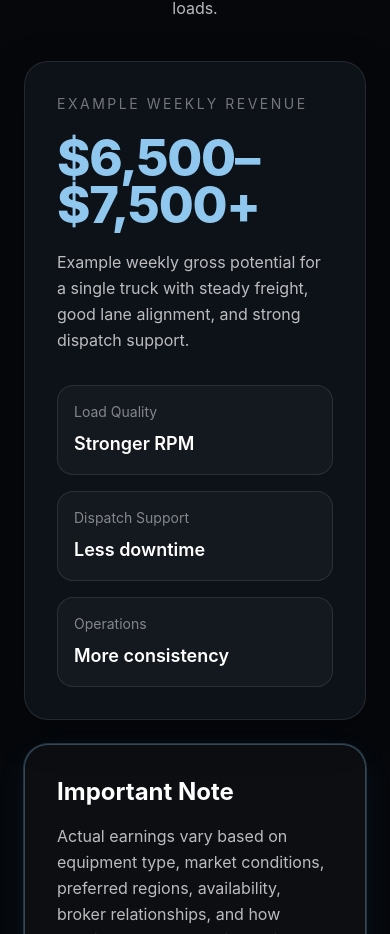
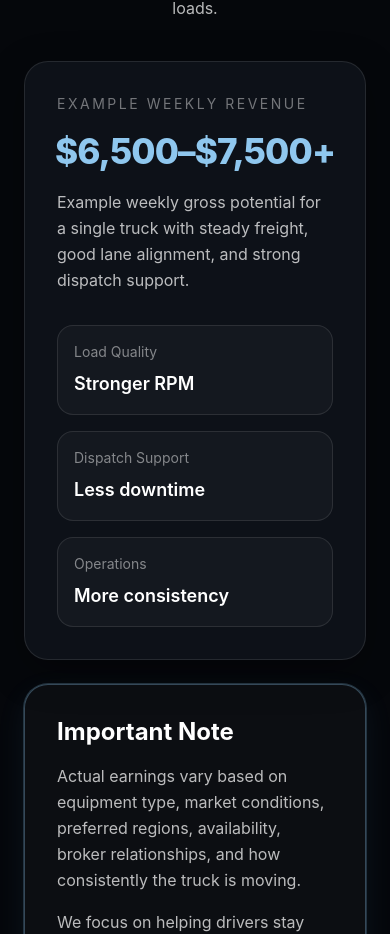
Before and after one commit to alexbritop24/easy-d-logistics, a React (Vite) app: page / in a window 390 px wide. Shown: the part 6118-7052 px from the top of the page. Built offline with nearby package versions, Linux system fonts and the light colour scheme; no server answers.

Commit message:
Finalize premium redesign + mobile fixes

```diff
--- a/src/components/EarningsProjection.jsx
+++ b/src/components/EarningsProjection.jsx
@@ -30,6 +30,8 @@ export default function EarningsProjection() {
         </div>
 
         <div className="mt-10 md:mt-14 grid grid-cols-1 lg:grid-cols-[1.15fr_0.85fr] gap-6 md:gap-8 items-stretch">
+
+          {/* LEFT CARD */}
           <Reveal delay={0.12} y={18}>
             <motion.div
               whileHover={{ y: -4 }}
@@ -45,13 +47,14 @@ export default function EarningsProjection() {
                 Example Weekly Revenue
               </div>
 
-              {/* ✅ FIXED MOBILE */}
-              <div className="mt-5 md:hidden text-[clamp(2.45rem,13vw,3.9rem)] font-extrabold tracking-tight text-[var(--color-accent)] leading-[0.94]">
-                <div>$6,500–</div>
-                <div>$7,500+</div>
+              {/* ✅ MOBILE — FIXED SIDE BY SIDE */}
+              <div className="mt-5 md:hidden flex justify-center">
+                <div className="text-[clamp(2rem,9vw,3.2rem)] font-extrabold tracking-tight text-[var(--color-accent)] leading-[1] whitespace-nowrap">
+                  $6,500–$7,500+
+                </div>
               </div>
 
-              {/* Desktop */}
+              {/* DESKTOP */}
               <div className="mt-5 hidden md:block text-[clamp(3.6rem,6vw,5.4rem)] font-extrabold tracking-tight text-[var(--color-accent)] leading-[0.95] whitespace-nowrap">
                 $6,500–$7,500+
               </div>
@@ -80,6 +83,7 @@ export default function EarningsProjection() {
             </motion.div>
           </Reveal>
 
+          {/* RIGHT CARD */}
           <Reveal delay={0.16} y={18}>
             <motion.div
               whileHover={{ y: -4 }}
@@ -122,6 +126,7 @@ export default function EarningsProjection() {
               </div>
             </motion.div>
           </Reveal>
+
         </div>
       </div>
     </section>
```
